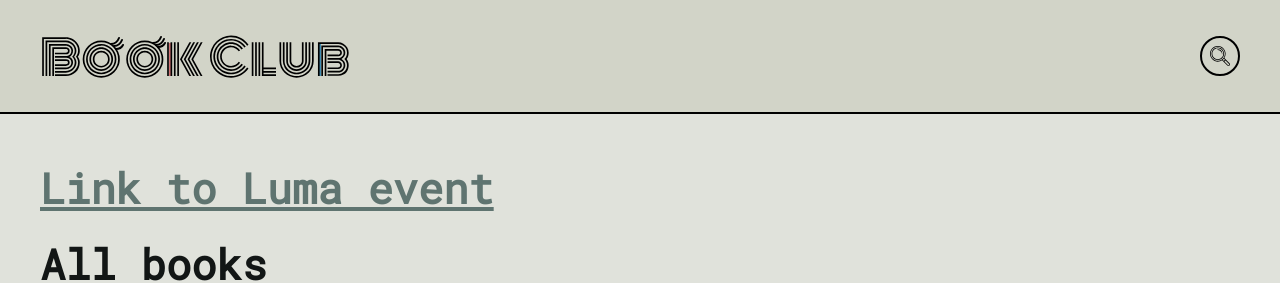
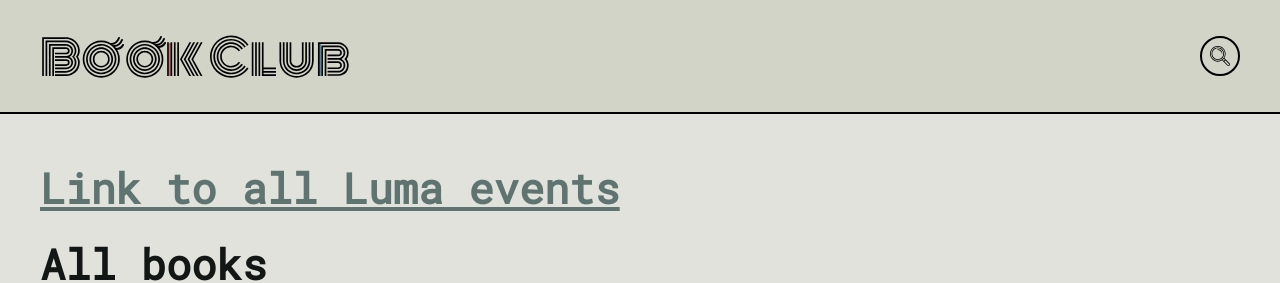
Before and after one commit to carlasushi/book-club-newlook, a React (Create React App) app: page / in a window 1280 px wide. Shown: the top 283 px of the page. Built offline with nearby package versions, Linux system fonts and the light colour scheme; no server answers.

Commit message:
updated luma link

```diff
--- a/src/components/Bookscontainer/index.jsx
+++ b/src/components/Bookscontainer/index.jsx
@@ -34,8 +34,8 @@ const BooksContainer = ({books, pickBook, isPanelOpen, title, noTitle}) => {
   return (
       <Container $isPanelOpen={isPanelOpen} $top={scroll}> {/* links to book container's style */}
         <H2>
-            <a target="_blank" rel="noreferrer" href="https://lu.ma/q466j18y">
-              Link to Luma event
+            <a target="_blank" rel="noreferrer" href="https://lu.ma/carla-paloma">
+              Link to all Luma events
             </a>
         </H2>
         <H2>
```
